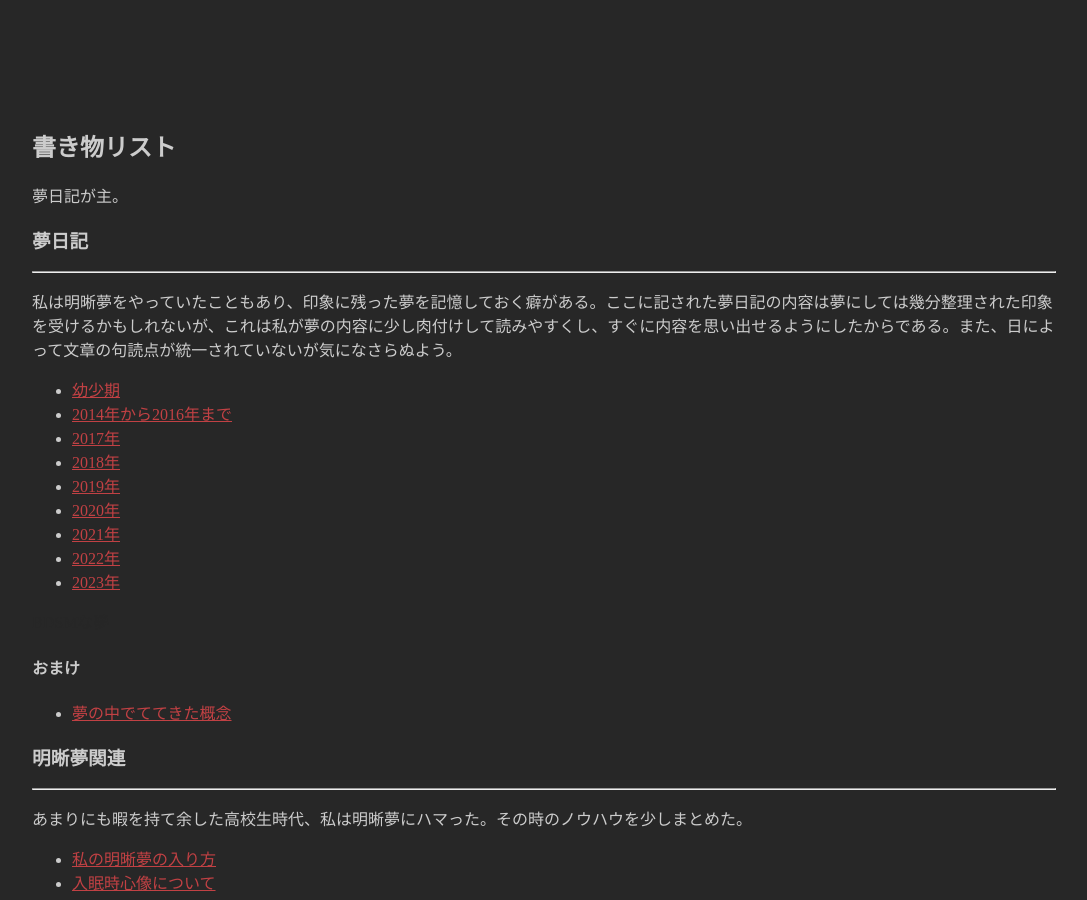
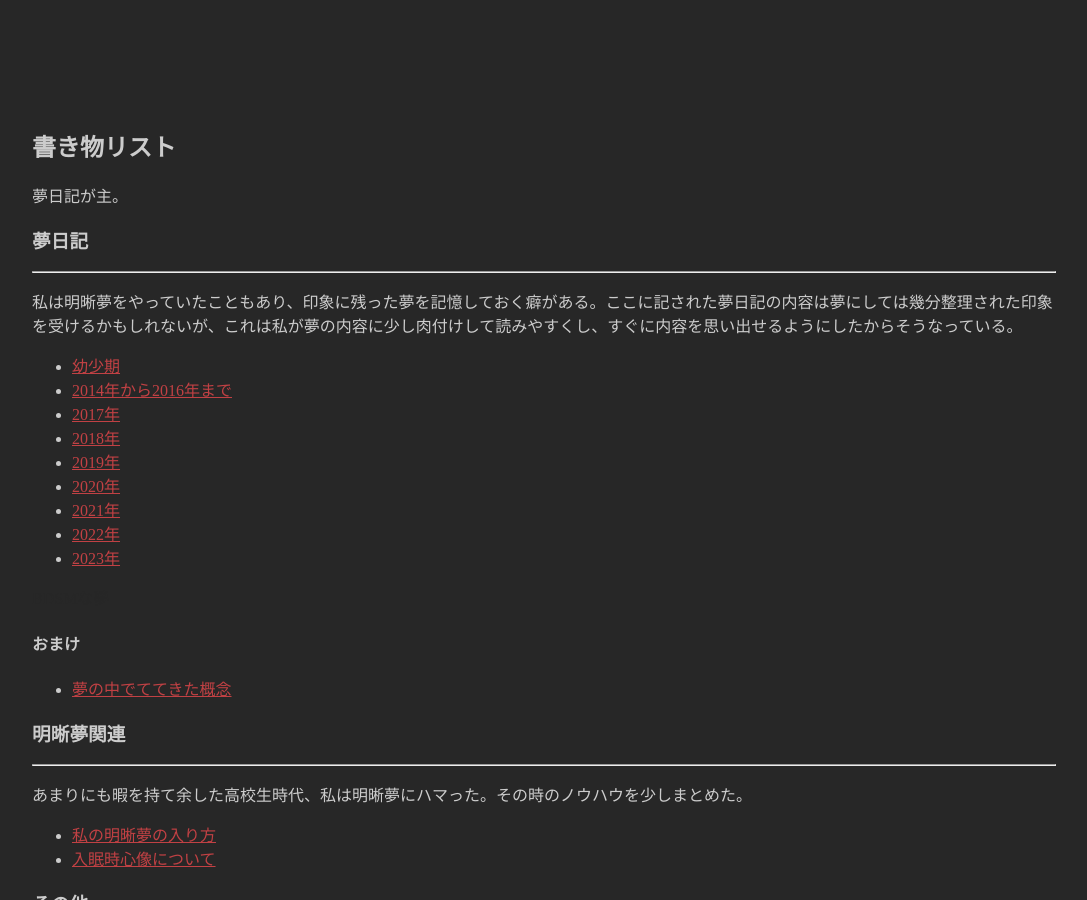
Before and after one commit to hihumi-riku/hihumi-riku.github.io, a Jekyll site: the page built from writings_list.md, in a window 1280 px wide and 900 px high. Shown: the whole window, without its empty margins (96-1183 px from the left). Built offline with Jekyll 4.4.1, drawn with Linux system fonts in a browser that asks for light colours.

Commit message:
Update writings_list.md

```diff
--- a/writings_list.md
+++ b/writings_list.md
@@ -9,7 +9,7 @@ title: 書き物リスト
 ### 夢日記
 ---
 
- 私は明晰夢をやっていたこともあり、印象に残った夢を記憶しておく癖がある。ここに記された夢日記の内容は夢にしては幾分整理された印象を受けるかもしれないが、これは私が夢の内容に少し肉付けして読みやすくし、すぐに内容を思い出せるようにしたからである。また、日によって文章の句読点が統一されていないが気になさらぬよう。
+ 私は明晰夢をやっていたこともあり、印象に残った夢を記憶しておく癖がある。ここに記された夢日記の内容は夢にしては幾分整理された印象を受けるかもしれないが、これは私が夢の内容に少し肉付けして読みやすくし、すぐに内容を思い出せるようにしたからそうなっている。
 
 
 - [幼少期](/2019/07/10/dream_child.html)
```
